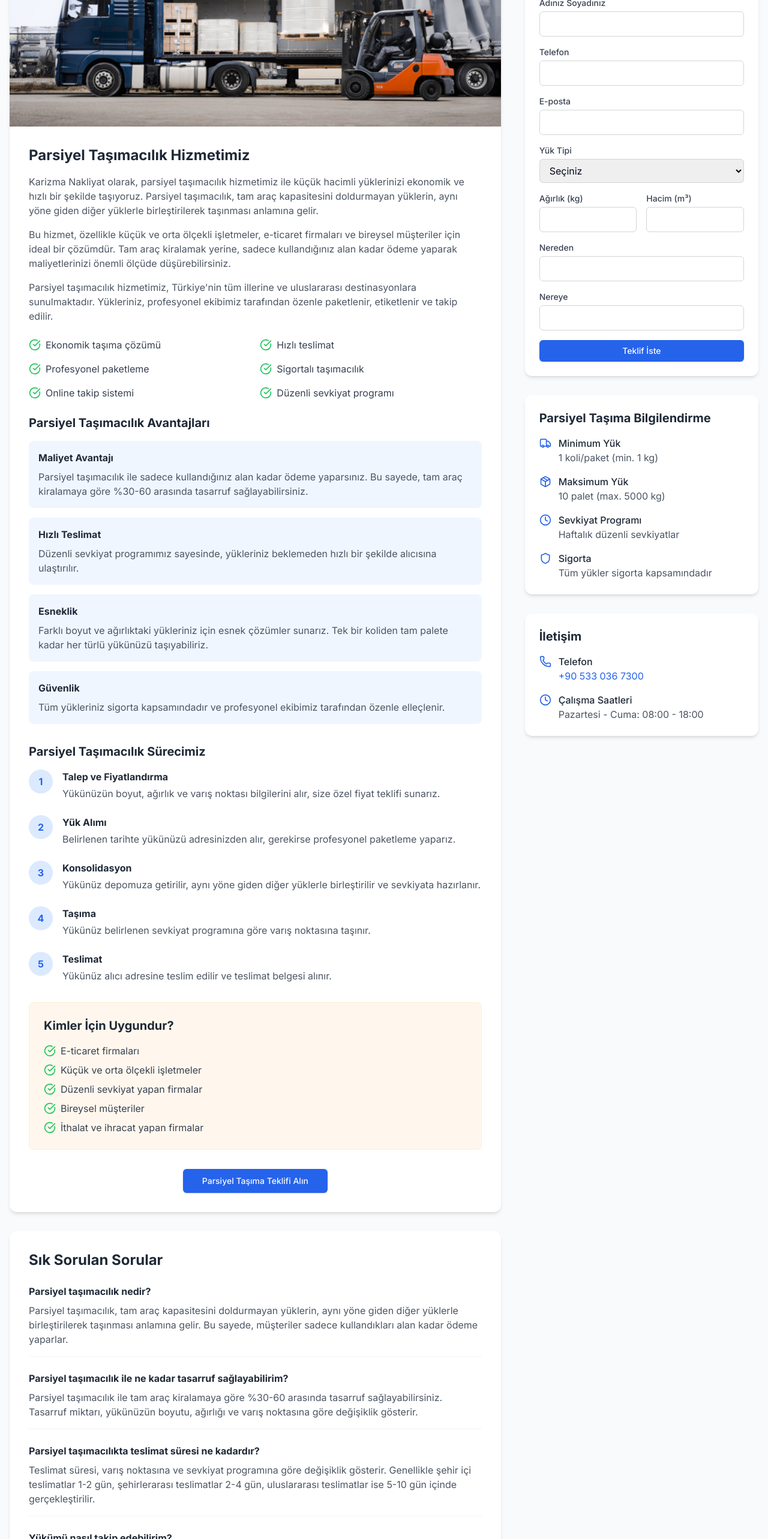
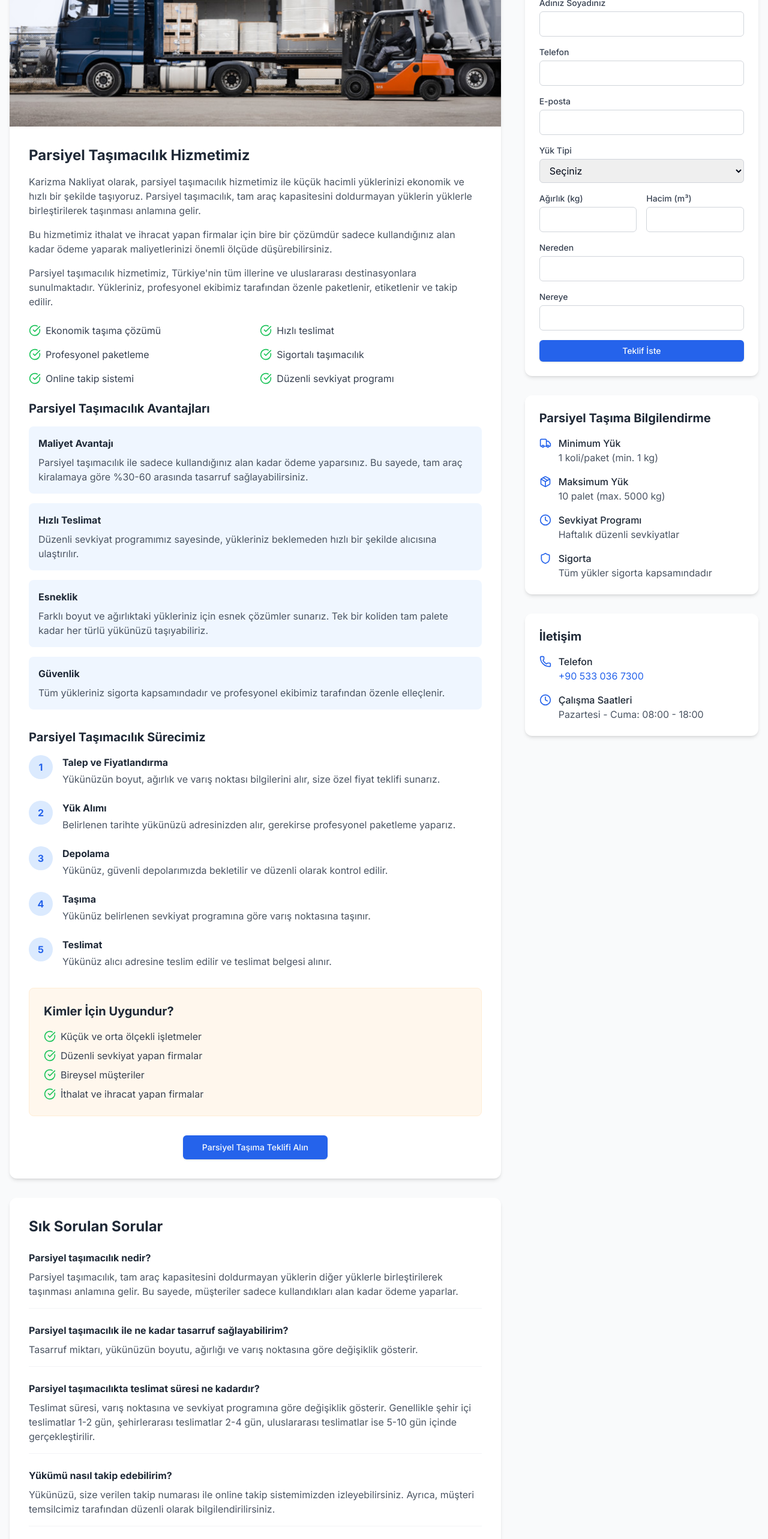
Before and after one commit to serhatuzn/karizma-nakliyat, a Next.js app: page /hizmetlerimiz/parsiyel-tasima in a window 1280 px wide. Shown: the part 613-3179 px from the top of the page at 60% size. Built offline with nearby package versions, Linux system fonts and the light colour scheme.

Commit message:
Page Update

```diff
--- a/app/hizmetlerimiz/page.tsx
+++ b/app/hizmetlerimiz/page.tsx
@@ -153,8 +153,8 @@ export default function ServicesPage() {
           <div className="bg-white rounded-lg shadow-md overflow-hidden transition-transform hover:scale-105">
             <div className="relative h-48">
               <Image
-                src="/images/uluslararasi-tasima.jpg"
-                alt="Uluslararası Taşıma Hizmeti"
+                src="/images/depolama.jpg"
+                alt="Depolama Hizmeti"
                 fill
                 className="object-cover"
               />
@@ -169,7 +169,7 @@ export default function ServicesPage() {
                 nakliye konusunda deneyimli ekibimizle hizmetinizdeyiz.
               </p>
               <Link
-                href="/hizmetlerimiz/uluslararasi-tasima"
+                href="/hizmetlerimiz/depolama"
                 className="text-blue-600 hover:text-blue-800 font-medium inline-flex items-center"
               >
                 Detaylı Bilgi
--- a/app/hizmetlerimiz/parsiyel-tasima/page.tsx
+++ b/app/hizmetlerimiz/parsiyel-tasima/page.tsx
@@ -74,13 +74,12 @@ export default function PartialTransportPage() {
                     Karizma Nakliyat olarak, parsiyel taşımacılık hizmetimiz ile
                     küçük hacimli yüklerinizi ekonomik ve hızlı bir şekilde
                     taşıyoruz. Parsiyel taşımacılık, tam araç kapasitesini
-                    doldurmayan yüklerin, aynı yöne giden diğer yüklerle
+                    doldurmayan yüklerin yüklerle
                     birleştirilerek taşınması anlamına gelir.
                   </p>
                   <p className="text-gray-600 mb-4">
-                    Bu hizmet, özellikle küçük ve orta ölçekli işletmeler,
-                    e-ticaret firmaları ve bireysel müşteriler için ideal bir
-                    çözümdür. Tam araç kiralamak yerine, sadece kullandığınız
+                    Bu hizmetimiz ithalat ve ihracat yapan firmalar için bire bir
+                    çözümdür sadece kullandığınız
                     alan kadar ödeme yaparak maliyetlerinizi önemli ölçüde
                     düşürebilirsiniz.
                   </p>
@@ -206,11 +205,11 @@ export default function PartialTransportPage() {
                       </div>
                       <div>
                         <h4 className="font-bold text-gray-800 mb-1">
-                          Konsolidasyon
+                          Depolama
                         </h4>
                         <p className="text-gray-600">
-                          Yükünüz depomuza getirilir, aynı yöne giden diğer
-                          yüklerle birleştirilir ve sevkiyata hazırlanır.
+                          Yükünüz, güvenli depolarımızda bekletilir ve
+                          düzenli olarak kontrol edilir.
                         </p>
                       </div>
                     </div>
@@ -247,12 +246,6 @@ export default function PartialTransportPage() {
                       Kimler İçin Uygundur?
                     </h3>
                     <ul className="space-y-2">
-                      <li className="flex items-start gap-2">
-                        <CheckCircle className="w-5 h-5 text-green-500 mt-0.5 shrink-0" />
-                        <span className="text-gray-700">
-                          E-ticaret firmaları
-                        </span>
-                      </li>
                       <li className="flex items-start gap-2">
                         <CheckCircle className="w-5 h-5 text-green-500 mt-0.5 shrink-0" />
                         <span className="text-gray-700">
@@ -301,7 +294,7 @@ export default function PartialTransportPage() {
                       </h4>
                       <p className="text-gray-600">
                         Parsiyel taşımacılık, tam araç kapasitesini doldurmayan
-                        yüklerin, aynı yöne giden diğer yüklerle birleştirilerek
+                        yüklerin diğer yüklerle birleştirilerek
                         taşınması anlamına gelir. Bu sayede, müşteriler sadece
                         kullandıkları alan kadar ödeme yaparlar.
                       </p>
@@ -312,9 +305,7 @@ export default function PartialTransportPage() {
                         sağlayabilirim?
                       </h4>
                       <p className="text-gray-600">
-                        Parsiyel taşımacılık ile tam araç kiralamaya göre %30-60
-                        arasında tasarruf sağlayabilirsiniz. Tasarruf miktarı,
-                        yükünüzün boyutu, ağırlığı ve varış noktasına göre
+                        Tasarruf miktarı, yükünüzün boyutu, ağırlığı ve varış noktasına göre
                         değişiklik gösterir.
                       </p>
                     </div>
--- a/app/hizmetlerimiz/sehirlerarasi-tasima/page.tsx
+++ b/app/hizmetlerimiz/sehirlerarasi-tasima/page.tsx
@@ -102,7 +102,7 @@ export default function IntercityTransportPage() {
                     destek sağlıyoruz.
                   </p>
                   <p className="text-gray-600 mb-6">
-                    Tüm taşımalar, özel ekipmanlarla yapılır ve sigorta
+                    Tüm taşımalar, özel ekibimizle yapılır ve sigorta
                     kapsamındadır. Teslimatlar zamanında ve eksiksiz olarak
                     gerçekleştirilir.
                   </p>
@@ -171,8 +171,8 @@ export default function IntercityTransportPage() {
                           Hazırlık
                         </h4>
                         <p className="text-gray-600">
-                          Yükleriniz güvenli taşıma için özel ekipmanlarla
-                          hazırlanır ve ambalajlanır.
+                          Yükleriniz güvenli taşıma için ekibimizle özel olarak
+                          hazırlanır
                         </p>
                       </div>
                     </div>
```
Also changed, not shown: 1 other file (tests, documents, lock files or other folders).
